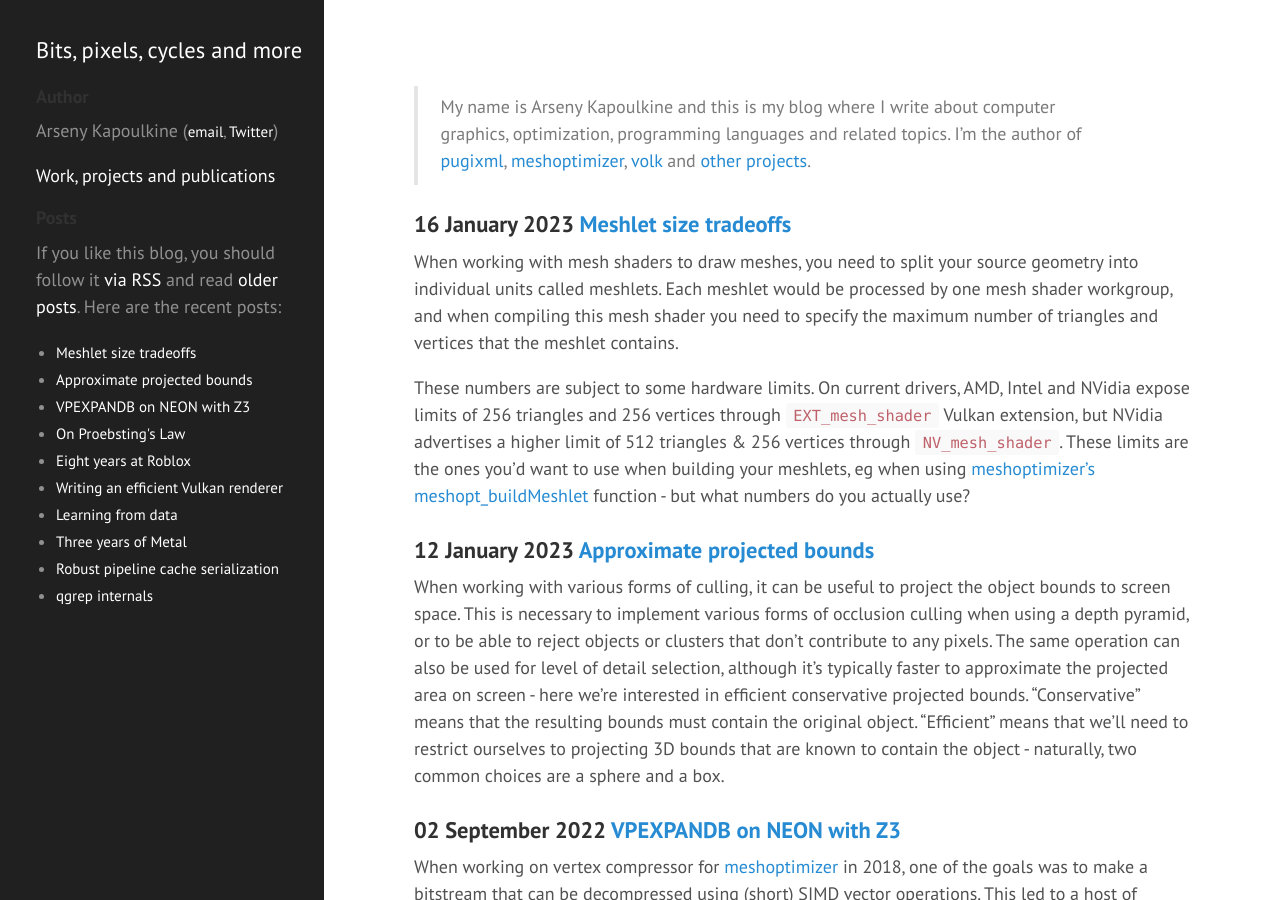
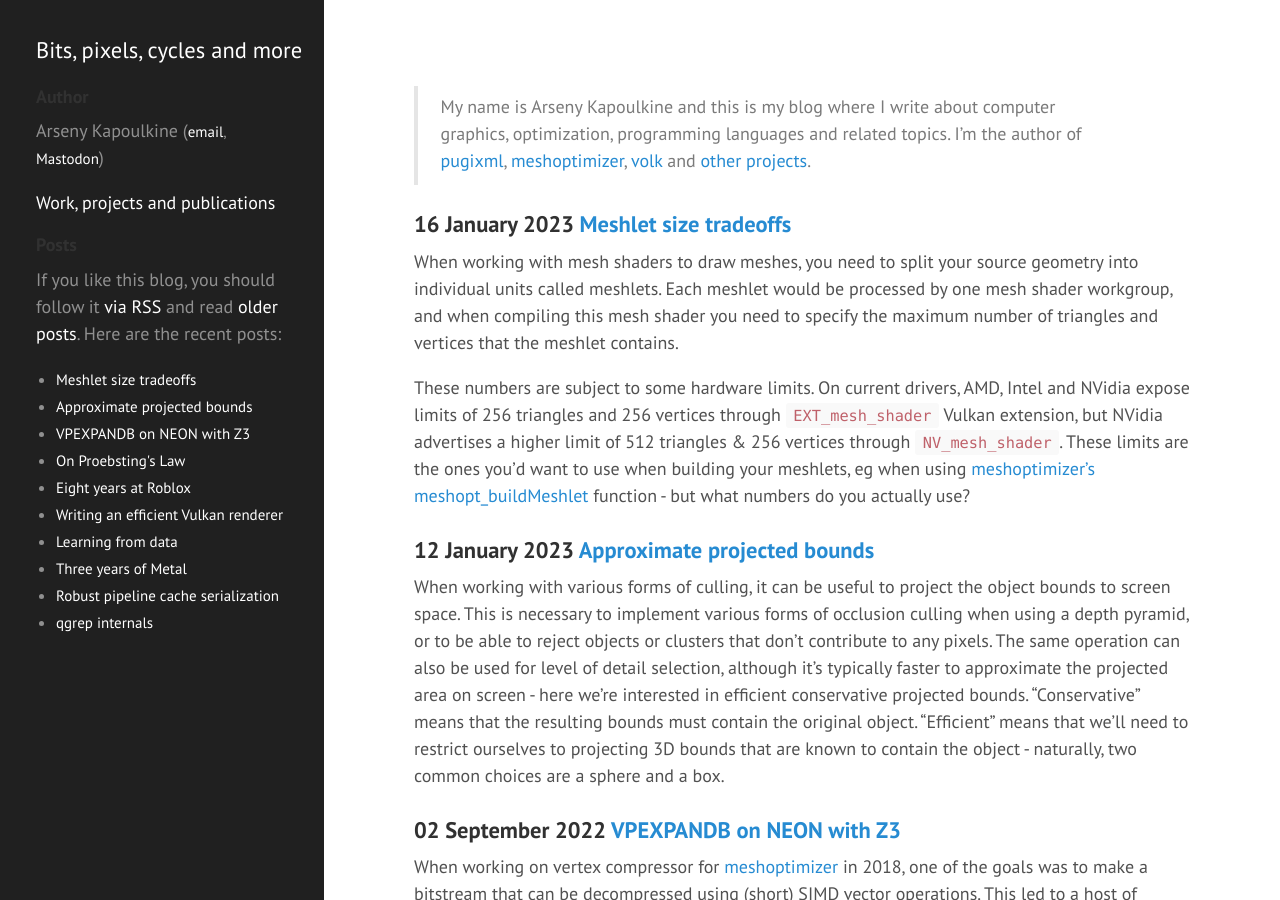
Before and after one commit to zeux/zeux.github.io, a Jekyll site: the page built from index.md, in a window 1280 px wide and 900 px high. Built offline with Jekyll 4.4.1, drawn with Linux system fonts in a browser that asks for light colours.

Commit message:
Update header.html

```diff
--- a/_includes/header.html
+++ b/_includes/header.html
@@ -78,7 +78,7 @@
     {% endif %}
       <h4>Author</h4>
       <p>
-      Arseny Kapoulkine (<small><a href="mailto:arseny.kapoulkine@gmail.com">email</a>, <a href="https://twitter.com/zeuxcg">Twitter</a></small>)
+      Arseny Kapoulkine (<small><a href="mailto:arseny.kapoulkine@gmail.com">email</a>, <a href="https://mastodon.gamedev.place/@zeux">Mastodon</a></small>)
       </p>
       <p>
       <a href="/about/">Work, projects and publications</a>
```
